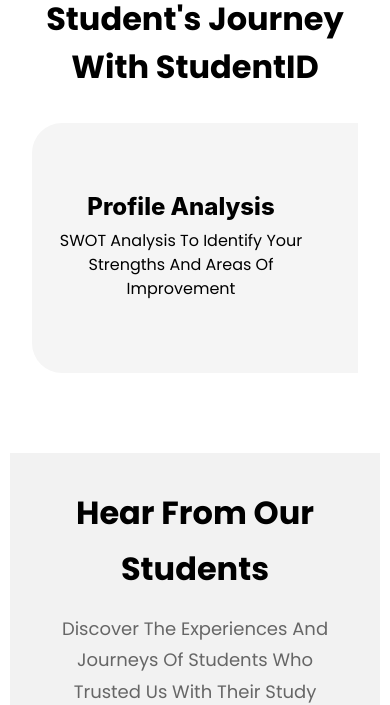
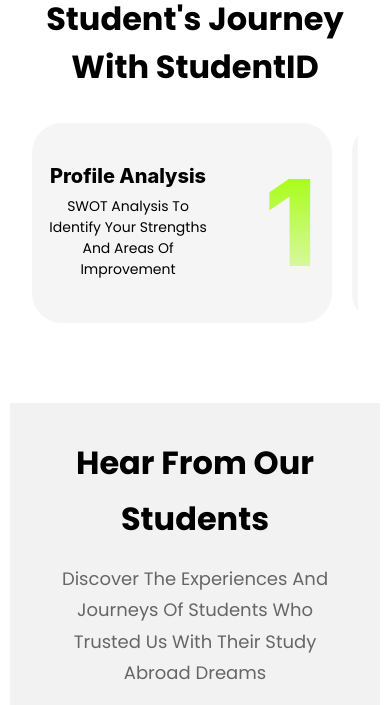
Before and after one commit to connect-sketch/StudentID_Web, a plain HTML site: page Asraf/Asraf/Figma/index.html in a window 390 px wide. Shown: the part 5860-6565 px from the top of the page. Drawn offline with Linux system fonts and the light colour scheme; a web font is replaced by a local one.

Commit message:
fix: Add responsive styles for journey section

```diff
--- a/Asraf/Asraf/Figma/style.css
+++ b/Asraf/Asraf/Figma/style.css
@@ -1427,4 +1427,24 @@
         flex-direction: column;
         gap: 2rem;
     }
+
+    /* Journey Section */
+    .journey-steps .step {
+        min-width: 300px; /* Reduced width for mobile */
+        height: 200px;
+        padding: 15px;
+        gap: 10px;
+    }
+
+    .journey-steps .step .step-number {
+        font-size: 120px; /* Reduced font size */
+    }
+
+    .journey-steps .step .step-content h3 {
+        font-size: 20px;
+    }
+
+    .journey-steps .step .step-content p {
+        font-size: 14px;
+    }
 }
```
